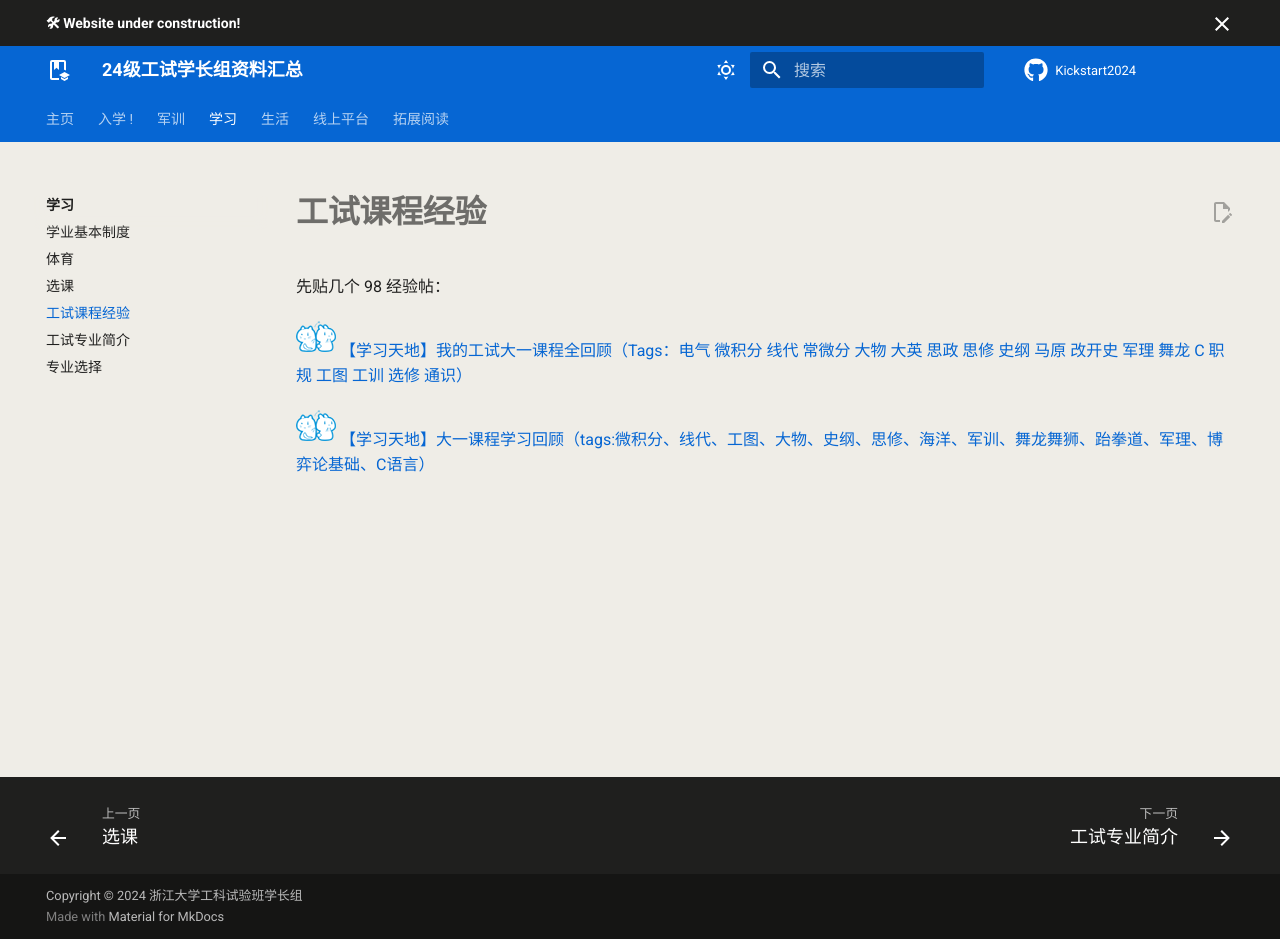
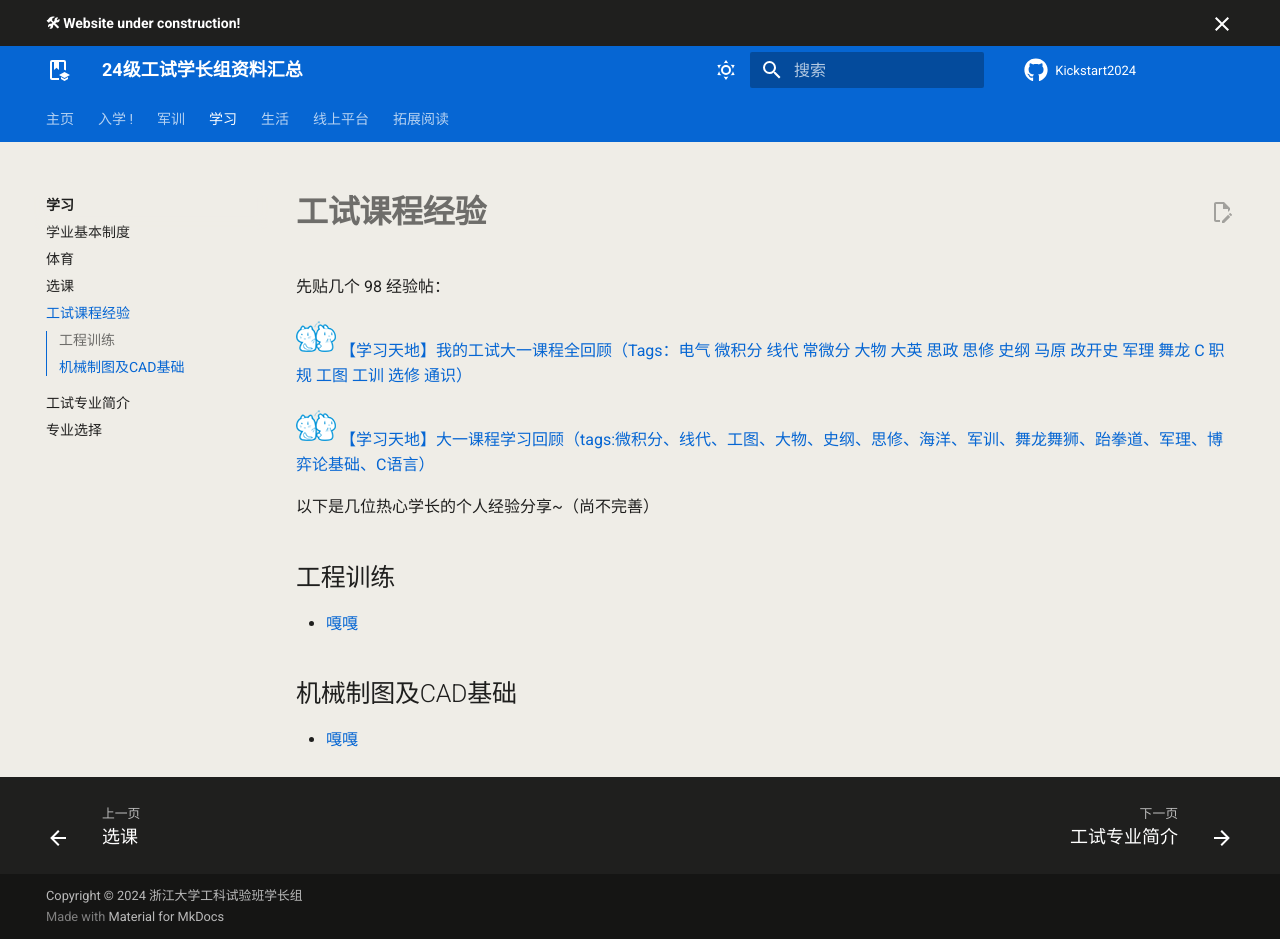
Before and after one commit to ZJU-EnginPilot/Kickstart2024, an MkDocs documentation site: the page built from docs/Study/Courses.md, in a window 1280 px wide and 939 px high. Built offline with MkDocs 1.6.1 and Material for MkDocs 9.7.7, drawn with Linux system fonts in a browser that asks for light colours; comment, search, counter and statistics services are not loaded.

Commit message:
course exp merge

```diff
--- a/docs/Study/Courses.md
+++ b/docs/Study/Courses.md
@@ -5,3 +5,13 @@
 ![cc98](../images/LOGO/CC98_LOGO.png) [【学习天地】我的工试大一课程全回顾（Tags：电气 微积分 线代 常微分 大物 大英 思政 思修 史纲 马原 改开史 军理 舞龙 C 职规 工图 工训 选修 通识）](https://www.cc98.org/topic/5962710){target=_blank}
 
 ![cc98](../images/LOGO/CC98_LOGO.png) [【学习天地】大一课程学习回顾（tags:微积分、线代、工图、大物、史纲、思修、海洋、军训、舞龙舞狮、跆拳道、军理、博弈论基础、C语言）](https://www.cc98.org/topic/5961827){target=_blank}
+
+以下是几位热心学长的个人经验分享~（尚不完善）
+
+## 工程训练
+
+- [嘎嘎](../Study/CourseExperience/工程训练食用指南%205f50d7e9935d4e4eb2bc24f63d9526e7.md)
+
+## 机械制图及CAD基础
+
+- [嘎嘎](../Study/CourseExperience/机械制图及CAD基础.md)
```
